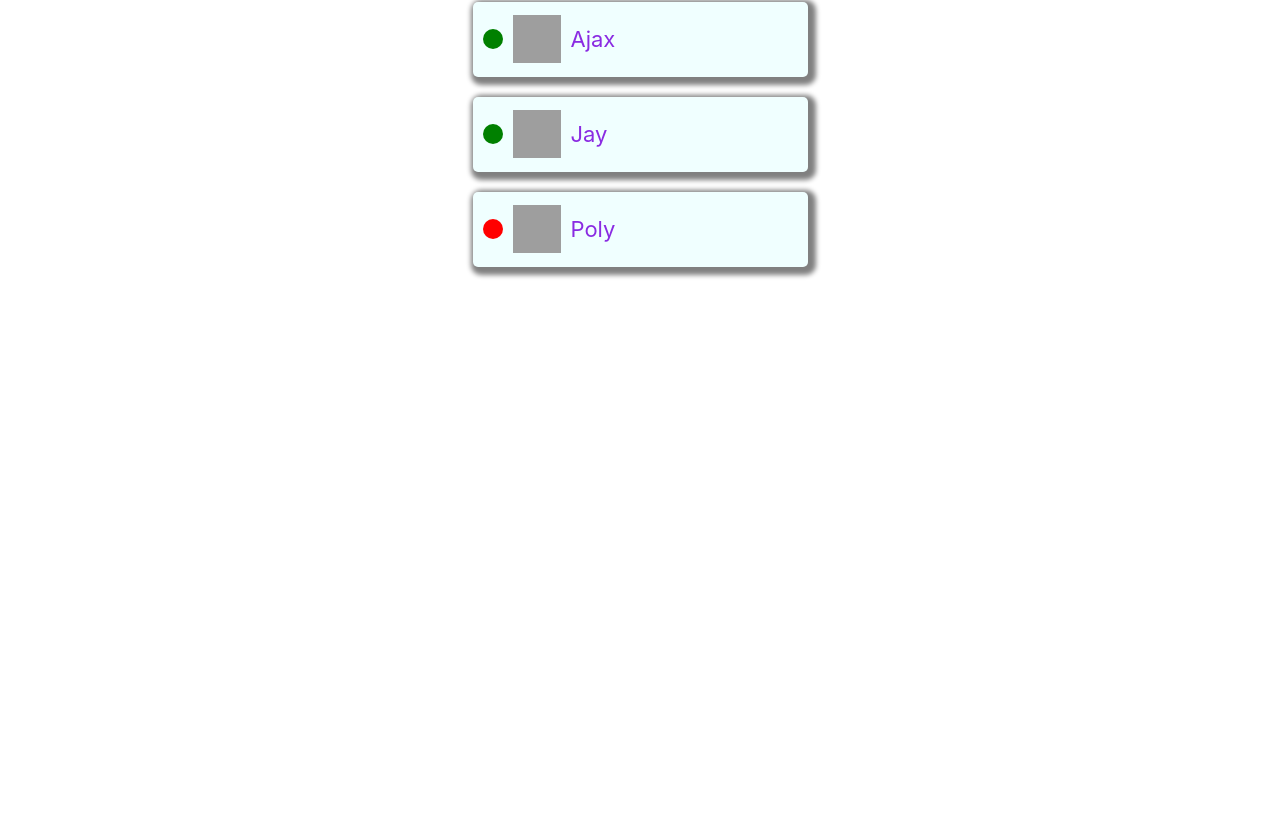
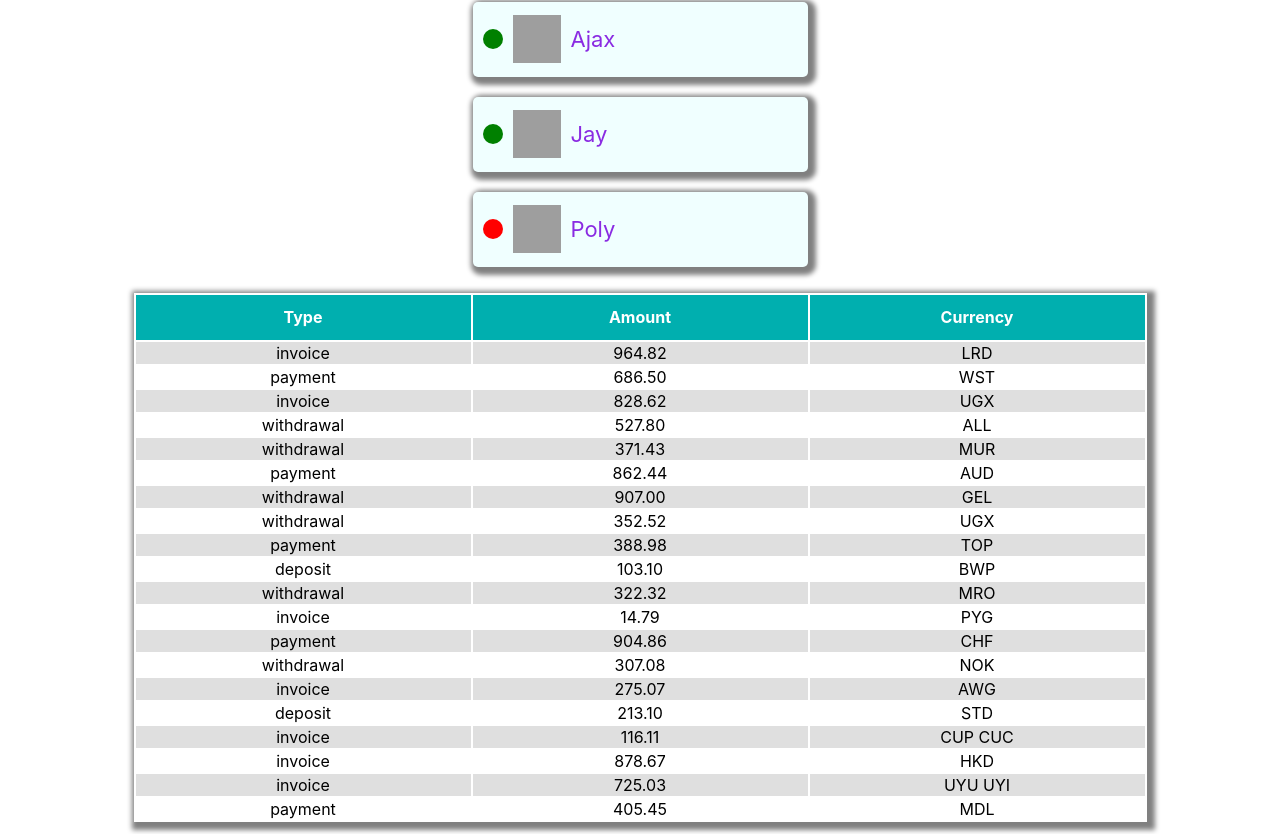
Before and after one commit to MYGelo/goit-react-hw-01-components, a React (Create React App) app: page / in a window 1280 px wide. Shown: the part 903-1737 px from the top of the page. Before the commit the page ends 1196 px from the top, so only its background shows below. Built offline with nearby package versions, Linux system fonts and the light colour scheme; grey boxes are pictures that could not be loaded.

Commit message:
transactions up

```diff
--- a/src/components/App.jsx
+++ b/src/components/App.jsx
@@ -8,6 +8,10 @@
 
 import friends from 'data/friends.json';
 import {FriendList} from './FriendList/friendList';
+
+import transactions from 'data/transactions.json';
+import { TransactionHistory } from './TransactionHistory/TransactionHistory';
+
 
 
 
@@ -35,6 +39,10 @@
       <FriendList friends={friends} />
       </section>
 
+      <section name="transactions">
+      <TransactionHistory items={transactions} />
+      </section>
+
       </>
       );
 };
--- a/src/components/Statistics/statistics.js
+++ b/src/components/Statistics/statistics.js
@@ -1,6 +1,6 @@
 import css from './statistics.module.css';
 import { getRandomColor } from '../getRandomColor';
-console.log(getRandomColor);
+
 
 export function Statistics ({
     stats,
--- a/src/components/Statistics/statistics.module.css
+++ b/src/components/Statistics/statistics.module.css
@@ -4,6 +4,8 @@
     border-radius: 5px;
 
     background-color: azure;
+
+    width: 335px;
 }
 .stats {
     display: flex;
@@ -22,9 +24,6 @@
     border-radius: 5px;
 
     /* background-color: rgb(204, 204, 204); */
-
-
-
 
 }
 
--- /dev/null
+++ b/src/components/TransactionHistory/TransactionHistory.js
@@ -0,0 +1,58 @@
+import css from './TransactionHistory.module.css';
+
+export function TransactionHistory({items}) {
+    return (
+        <table className={css.transaction}>
+            <thead className={css.transaction__head}>
+                <tr className={css.transaction__head_item}>
+                <th className={css.transaction__title}>Type</th>
+                <th className={css.transaction__title}>Amount</th>
+                <th className={css.transaction__title}>Currency</th>
+                </tr>
+            </thead>
+
+            <tbody className={css.transaction__body}>
+                {items.map(({
+                        id,
+                        type,
+                        amount,
+                        currency,
+                    }) => {
+                        return (
+
+                            <tr className={css.tr}>
+                            <td className={css.td}>{type}</td>
+                            <td className={css.td}>{amount}</td>
+                            <td className={css.td}>{currency}</td>
+
+                            </tr>
+
+
+                        );
+                    })}
+            </tbody>
+        </table>
+    );
+
+};
+// {transactions.map(({id, type, amount, currency}) => {
+//     return (
+//         <table className={css.trans}>
+//             <thead>
+//                 <tr>
+//                     <th>Type</th>
+//                     <th>Amount</th>
+//                     <th>Currency</th>
+//                 </tr>
+
+//                 <tbody>
+//                 <tr>
+//                     <td>{type}</td>
+//                     <td>{amount}</td>
+//                     <td>{currency}</td>
+//                 </tr>
+//                 </tbody>
+//             </thead>
+//         </table>
+//     )
+// })}
--- /dev/null
+++ b/src/components/TransactionHistory/TransactionHistory.module.css
@@ -0,0 +1,34 @@
+.transaction{
+    box-shadow: 3px 3px 5px 5px grey;
+
+
+     margin: 12px;
+     padding: 0;
+}
+.transaction__title {
+width: 333px;
+}
+
+.transaction__head {
+    background-color: rgb(0, 175, 175);
+    color: white;
+    height: 45px;
+
+}
+.tr:nth-child(2n+1) {
+    background-color: rgb(223, 223, 223);
+
+}
+
+.td{
+
+    text-align: -webkit-center;
+
+}
+.td1{
+    margin-left:  25px;
+}
+
+.transaction__body {
+    border: 1px solid red;
+}
--- /dev/null
+++ b/src/data/transactions.json
@@ -0,0 +1,122 @@
+[
+  {
+    "id": "1e0700a2-5183-4291-85cc-2065a036a683",
+    "type": "invoice",
+    "amount": "964.82",
+    "currency": "LRD"
+  },
+  {
+    "id": "a30f821b-4d25-4ff0-abdd-e340b3f0dd2b",
+    "type": "payment",
+    "amount": "686.50",
+    "currency": "WST"
+  },
+  {
+    "id": "44dca67a-8e5a-4798-bf8e-b15efd4e1abd",
+    "type": "invoice",
+    "amount": "828.62",
+    "currency": "UGX"
+  },
+  {
+    "id": "ea8ed3dc-2b68-4a53-905a-53ecb0adef33",
+    "type": "withdrawal",
+    "amount": "527.80",
+    "currency": "ALL"
+  },
+  {
+    "id": "ea76146a-0b00-4b80-bc02-a8c822176712",
+    "type": "withdrawal",
+    "amount": "371.43",
+    "currency": "MUR"
+  },
+  {
+    "id": "63ca02f9-d637-46b5-9237-f3b24425e029",
+    "type": "payment",
+    "amount": "862.44",
+    "currency": "AUD"
+  },
+  {
+    "id": "ed0263e8-59a5-4bf1-87e0-2bb88e53dc34",
+    "type": "withdrawal",
+    "amount": "907.00",
+    "currency": "GEL"
+  },
+  {
+    "id": "6013bad0-750c-4691-8bc2-d8f2b43969c4",
+    "type": "withdrawal",
+    "amount": "352.52",
+    "currency": "UGX"
+  },
+  {
+    "id": "252c7be4-8b06-4fa7-8d42-61fb835b70d5",
+    "type": "payment",
+    "amount": "388.98",
+    "currency": "TOP"
+  },
+  {
+    "id": "4eaab41b-b967-40ac-82ed-85fc66f646f1",
+    "type": "deposit",
+    "amount": "103.10",
+    "currency": "BWP"
+  },
+  {
+    "id": "9648a350-8469-42d5-8bf3-18090de5fe67",
+    "type": "withdrawal",
+    "amount": "322.32",
+    "currency": "MRO"
+  },
+  {
+    "id": "9c5c25fb-1a95-4b2f-8d1f-4c4426d677cc",
+    "type": "invoice",
+    "amount": "14.79",
+    "currency": "PYG"
+  },
+  {
+    "id": "43ef232c-80e9-4d6f-b48a-b22405620de3",
+    "type": "payment",
+    "amount": "904.86",
+    "currency": "CHF"
+  },
+  {
+    "id": "5161682e-e620-4019-ab0a-24ceb10fbd20",
+    "type": "withdrawal",
+    "amount": "307.08",
+    "currency": "NOK"
+  },
+  {
+    "id": "7b119d71-42e6-4c42-a141-6818b07bb9ff",
+    "type": "invoice",
+    "amount": "275.07",
+    "currency": "AWG"
+  },
+  {
+    "id": "a4f65722-65c4-4c28-b1f4-b8ed988bb205",
+    "type": "deposit",
+    "amount": "213.10",
+    "currency": "STD"
+  },
+  {
+    "id": "c6e5784b-0ca3-48d6-86e5-b5128af5a523",
+    "type": "invoice",
+    "amount": "116.11",
+    "currency": "CUP CUC"
+  },
+  {
+    "id": "c9ebed6a-3a02-4b49-ac0d-0534b51f2bfd",
+    "type": "invoice",
+    "amount": "878.67",
+    "currency": "HKD"
+  },
+  {
+    "id": "a4a98b0e-b22c-438b-9f83-de2df52110c8",
+    "type": "invoice",
+    "amount": "725.03",
+    "currency": "UYU UYI"
+  },
+  {
+    "id": "b39bfa7a-0166-4c47-94d6-87d20590f746",
+    "type": "payment",
+    "amount": "405.45",
+    "currency": "MDL"
+  }
+]
```
